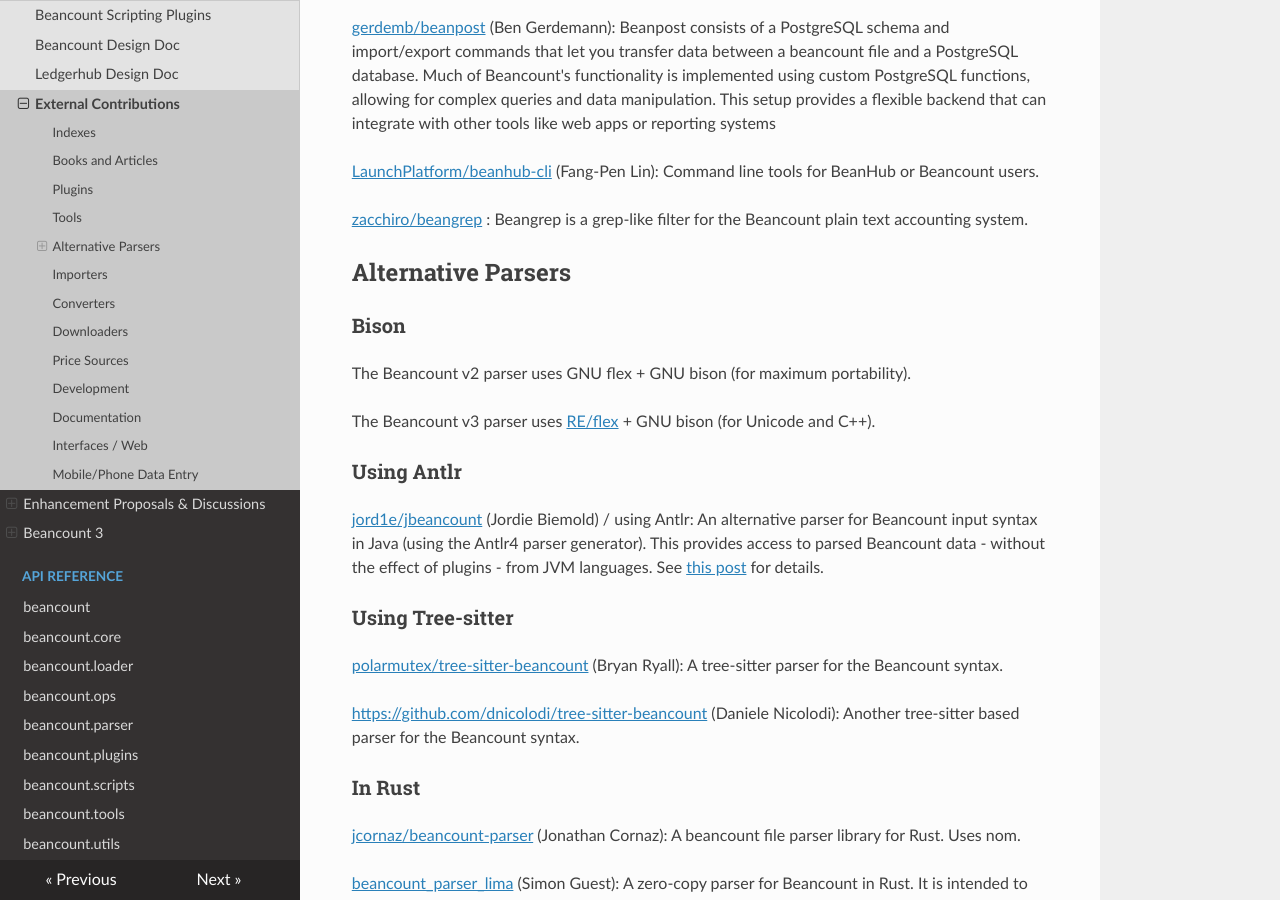
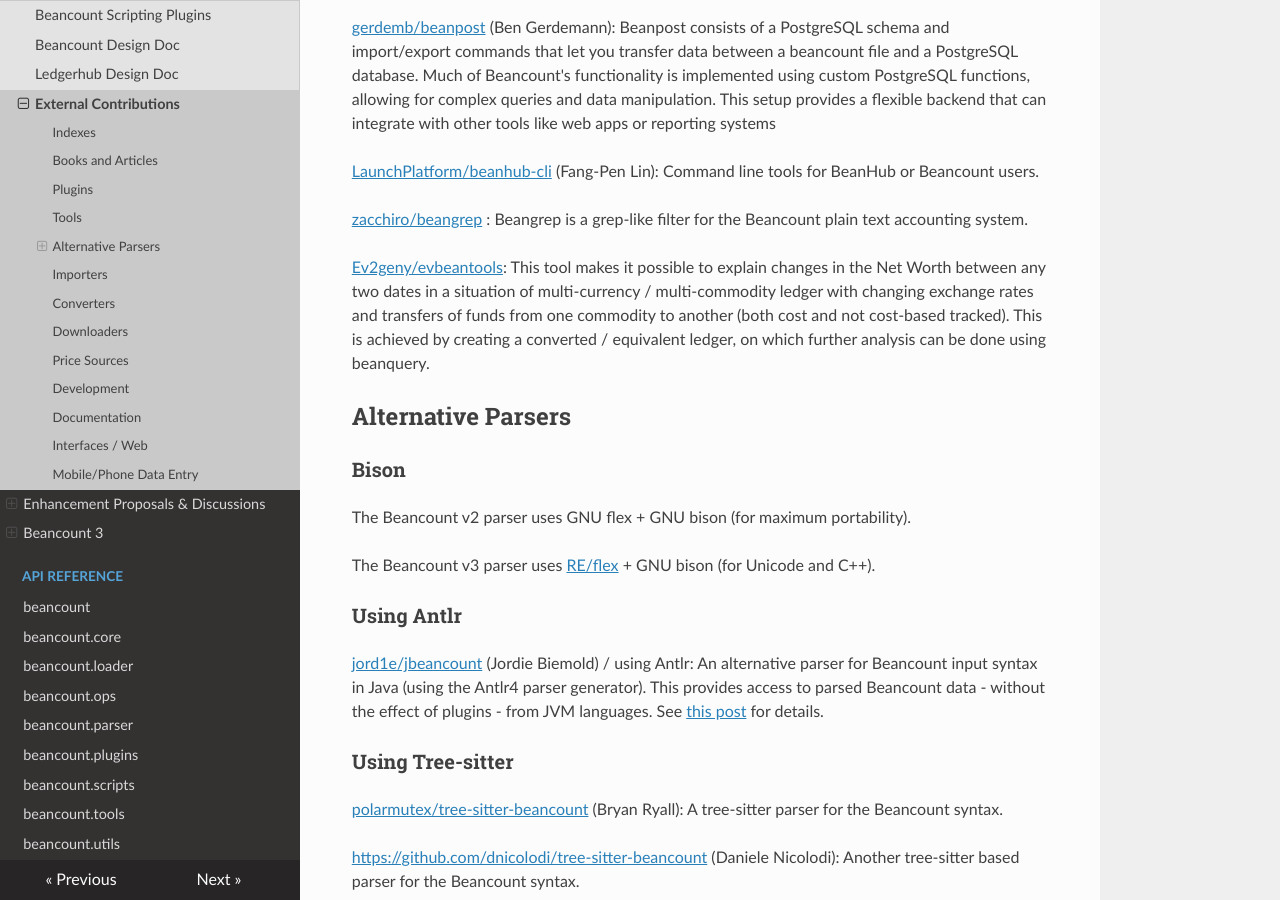
Before and after one commit to beancount/docs, an MkDocs documentation site: the page built from docs/external_contributions.md, in a window 1280 px wide and 900 px high, scrolled down 4144 px. Built offline with MkDocs 1.6.1, drawn with Linux system fonts in a browser that asks for light colours; some of the changed text lies outside the part shown.

Commit message:
Re-generate docs

```diff
--- a/docs/external_contributions.md
+++ b/docs/external_contributions.md
@@ -116,6 +116,8 @@
 
 [<u>zacchiro/beangrep</u>](https://github.com/zacchiro/beangrep) : Beangrep is a grep-like filter for the Beancount plain text accounting system.
 
+[<u>Ev2geny/evbeantools</u>](https://github.com/Ev2geny/evbeantools): This tool makes it possible to explain changes in the Net Worth between any two dates in a situation of multi-currency / multi-commodity ledger with changing exchange rates and transfers of funds from one commodity to another (both cost and not cost-based tracked). This is achieved by creating a converted / equivalent ledger, on which further analysis can be done using beanquery.
+
 ## Alternative Parsers<a id="alternative-parsers"></a>
 
 ### Bison<a id="bison"></a>
@@ -162,6 +164,8 @@
 
 [<u>prabusw/beancount-importer-zerodha</u>](https://github.com/prabusw/beancount-importer-zerodha): Importer for the Indian broker Zerodha.
 
+[<u>prabusw/beancount-importers-india</u>](https://github.com/prabusw/beancount-importers-india) : Importers for some of the Indian banks and brokers (updated to use beangulp + v3).
+
 [<u>swapi/beancount-utils</u>](https://github.com/swapi/beancount-utils) : Another importer for Zerodha.
 
 [<u>Dr-Nuke/drnuke-bean</u>](https://github.com/Dr-Nuke/drnuke-bean) (Dr Nuke): An importer for IBKR, based on the flex query (API-like) and one for Swiss PostFinance.
@@ -187,6 +191,8 @@
 [<u>LaunchPlatform/beanhub-import</u>](https://github.com/LaunchPlatform/beanhub-import) (Fang-Pen Lin): Beanhub-import is a simple, declarative, smart, and easy-to-use library for importing extracted transactions from beanhub-extract. It generates Beancount transactions based on predefined rules.
 
 [<u>Sieboldianus/beancount-hibiscus-importer</u>](https://github.com/Sieboldianus/beancount-hibiscus-importer): Hibiscus is a widely used open source software in Germany. It supports the retrieval of transactions from banks using the HBCI or FinTS standards and (with plugins) via web scraping (credit cards) or APIs (e.g. Paypal). This Beancount Hibiscus Importer provides import functionality to retrieve transactions from the Hibiscus H2DB (either directly or via XML-RPC) and convert them to the Beancount format using the v3 Beangulp interface.
+
+[<u>flowerbug/bcgt</u>](https://github.com/flowerbug/bcgt): A Beancount Tool to Generate Beancount Transactions for Stock Buys, Sells, Splits\[\*\]. Bcgt is adapted from the export.py program referenced from beangrow which was available in earlier beancount versions.
 
 ## Converters<a id="converters"></a>
 
```
Also changed, not shown: docs/beancount_language_syntax.md (+4 -4 lines).
